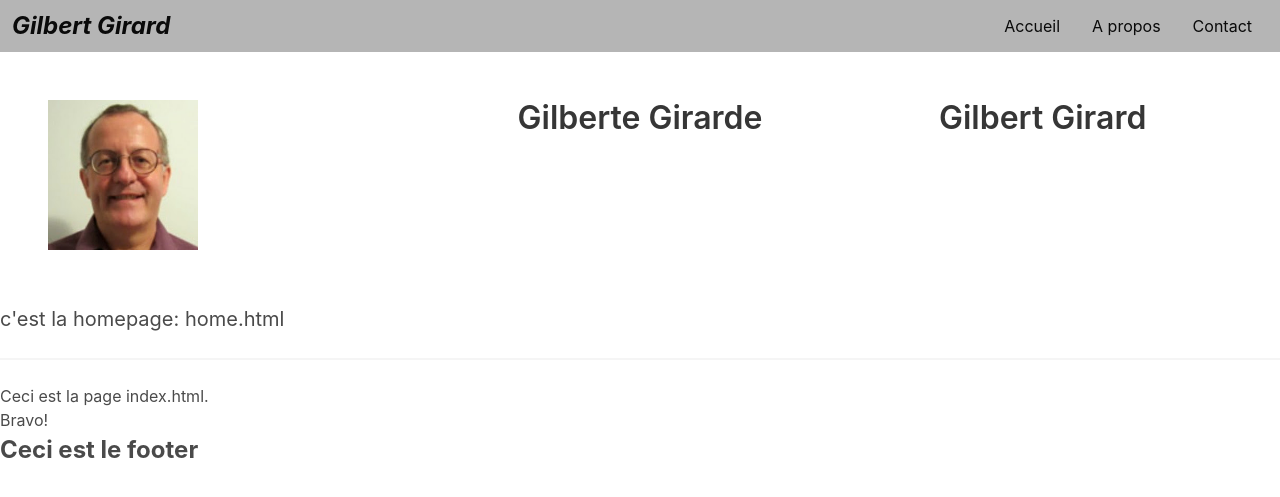
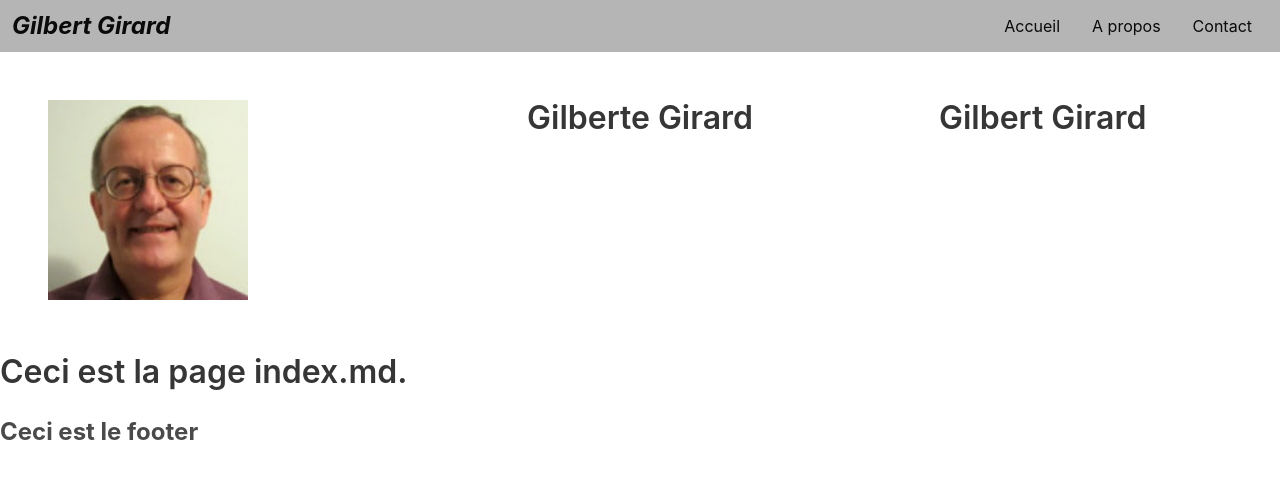
Before and after one commit to gilbiere/jeckyll-1, a Jekyll site: the page built from index.md, in a window 1280 px wide. Shown: the top 497 px of the page. Built offline with Jekyll 4.4.1, drawn with Linux system fonts in a browser that asks for light colours.

Commit message:
Mise à jour

```diff
--- a/_includes/header.html
+++ b/_includes/header.html
@@ -1,10 +1,10 @@
 <section class="section">
     <div class="columns">
         <div class="column">
-            <p class="is-align-items-center"> <img src="/assets/images/gilbert girard.jpg" alt="Gilbert Girard" width="150" height="150"></p>
+            <p class="is-align-items-center"> <img src="/assets/images/gilbert girard.jpg" alt="Gilbert Girard" width="200" height="150"></p>
         </div>
         <div class="column">
-            <p class="title has-text-centered">Gilberte Girarde</p>
+            <p class="title has-text-centered">Gilberte Girard</p>
         </div>
         <div class="column has-text-centered">
             <h1 class="title">Gilbert Girard</h1>
--- a/_layouts/home.html
+++ b/_layouts/home.html
@@ -2,7 +2,4 @@
 layout: default
 ---
 
-<h4 class="is-size-5">c'est la homepage: home.html</h4>
-<hr>
-
-{{ content }}
+<div class="content">{{ content }}</div>
--- a/index.md
+++ b/index.md
@@ -3,6 +3,4 @@ layout: home
 title: Accueil
 ---
 
-Ceci est la page index.html.
-
-Bravo!
+# Ceci est la page index.md.
```
Also changed, not shown: Gemfile.lock.
